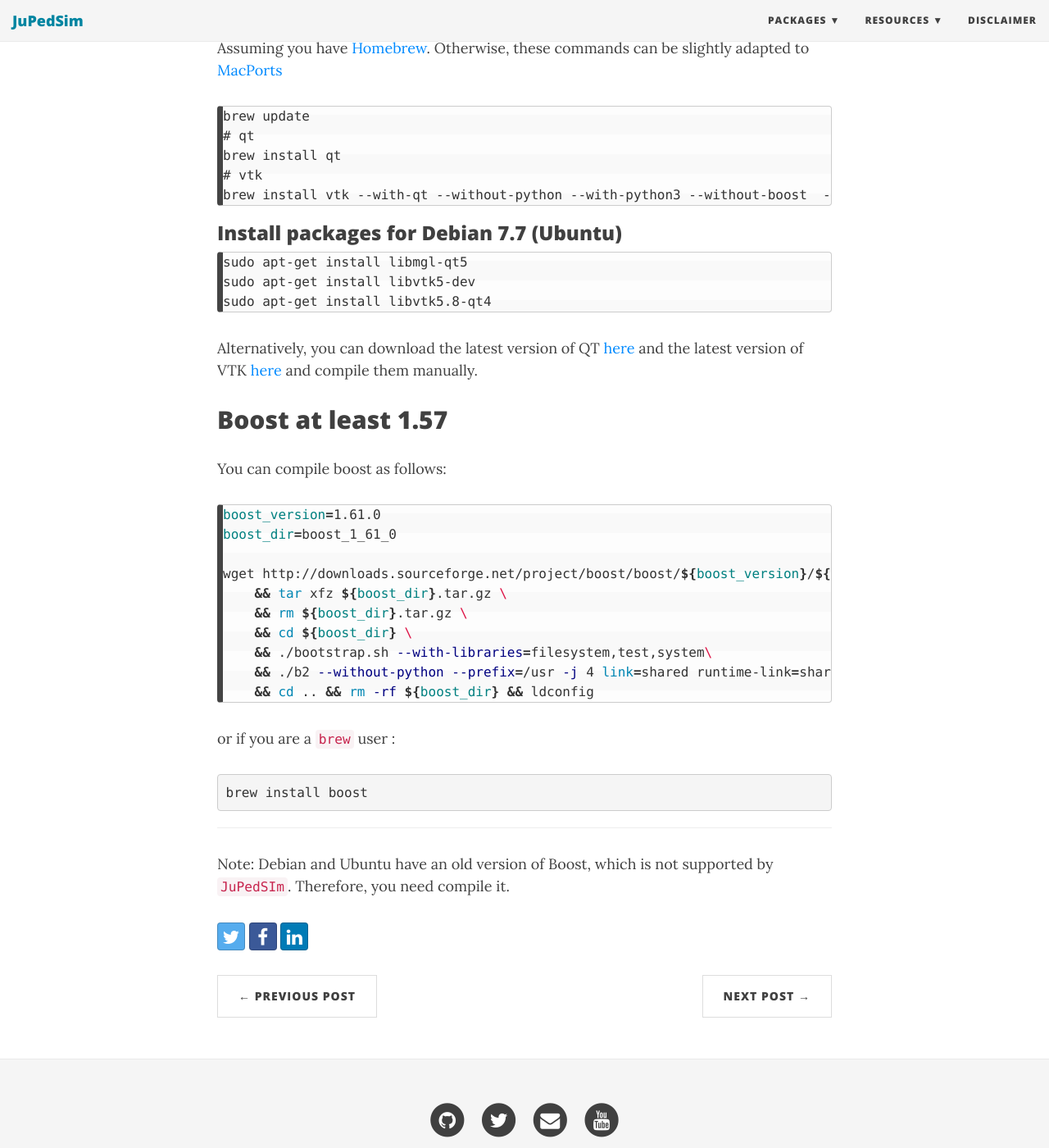
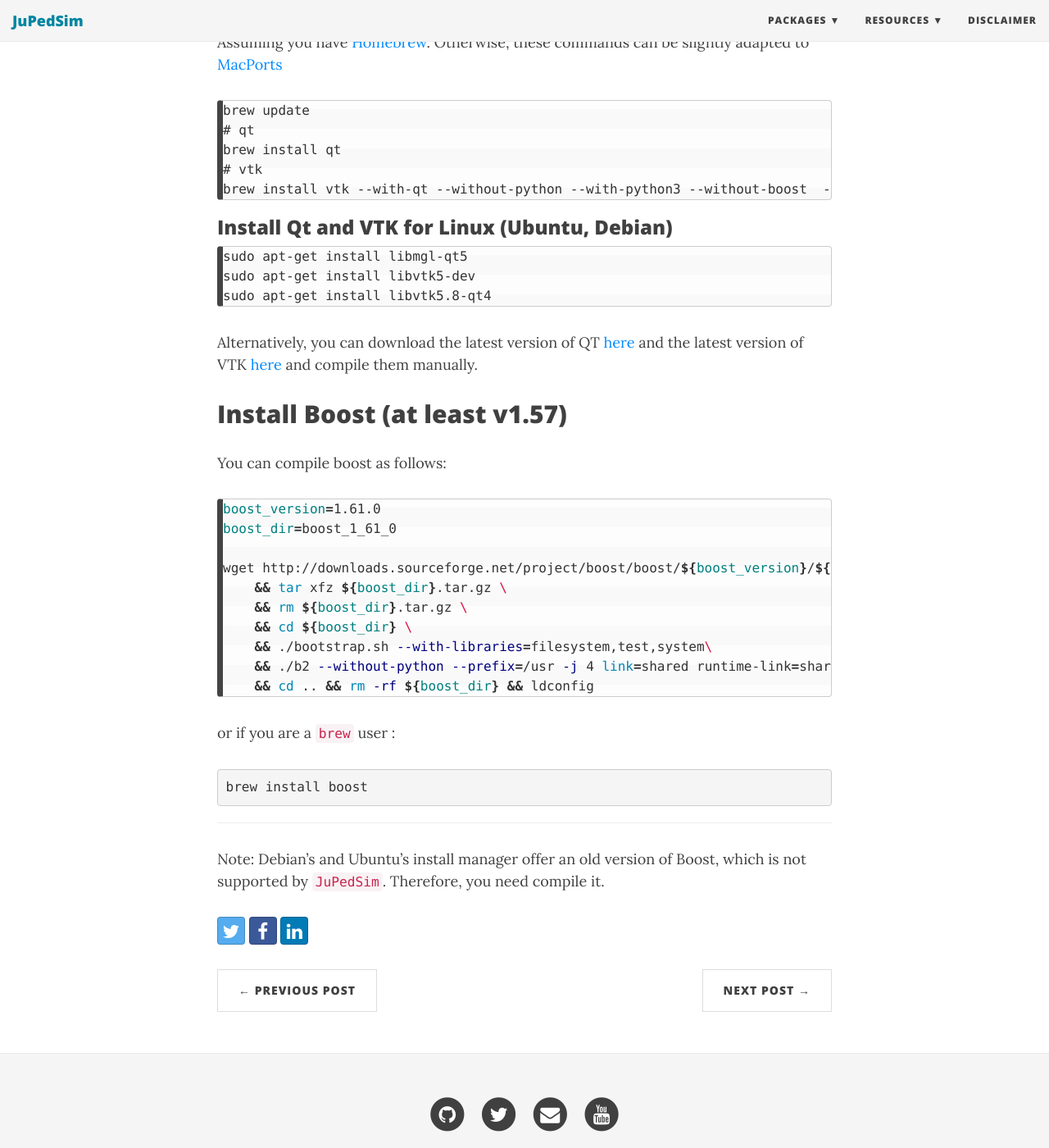
Before and after one commit to JuPedSim/JuPedSim, a Jekyll site: the page built from _posts/2016-11-03-Requirements.md, in a window 1280 px wide and 1400 px high, scrolled down 1040 px. Shown: the whole window at 82% size. Built offline with Jekyll 4.4.1, drawn with Linux system fonts in a browser that asks for light colours; nearby versions of some CDN libraries; some of the changed text lies outside the part shown.

Commit message:
formating instaalation page

````diff
--- a/_posts/2016-11-03-Requirements.md
+++ b/_posts/2016-11-03-Requirements.md
@@ -24,7 +24,7 @@
 
 ## Required libraries
 
-- [Boost library](http://www.boost.org/)
+- [Boost library](http://www.boost.org/): necessary for `jpscore` and `jpsreport`
 - [Qt](https://www.qt.io/): necessary for `jpseditor` and `jpsvis`
 - [VTK](http://www.vtk.org/): necessary for `jpsvis`
 
@@ -35,7 +35,7 @@
 Therefore, a compilation of these two packages may not be needed.
 
 
-## Install packages for Mac OS X  (El Capitan)
+### Install Qt and VTK for OS X  (El Capitan)
 
 Assuming you have [Homebrew](http://brew.sh/). Otherwise, these commands
 can be slightly adapted to [MacPorts](https://www.macports.org/)
@@ -48,7 +48,7 @@
 brew install vtk --with-qt --without-python --with-python3 --without-boost  --build-from-source
 ```
 
-### Install packages for Debian 7.7 (Ubuntu)
+### Install Qt and VTK  for Linux (Ubuntu, Debian)
 
 ```
 sudo apt-get install libmgl-qt5
@@ -59,7 +59,7 @@
 Alternatively, you can download the latest version of QT [here](https://www.qt.io/download/)
 and the latest version of VTK [here](http://www.vtk.org/download/) and compile them manually.
 
-## Boost at least 1.57
+## Install Boost (at least v1.57)
 
 You can compile boost as follows:
 
@@ -84,4 +84,4 @@
 
 ***
 
-Note: Debian and Ubuntu have an old version of Boost, which is not supported by `JuPedSIm`. Therefore, you need compile it.
+Note: Debian's and Ubuntu's install manager offer an old version of Boost, which is not supported by `JuPedSim`. Therefore, you need compile it.
````
